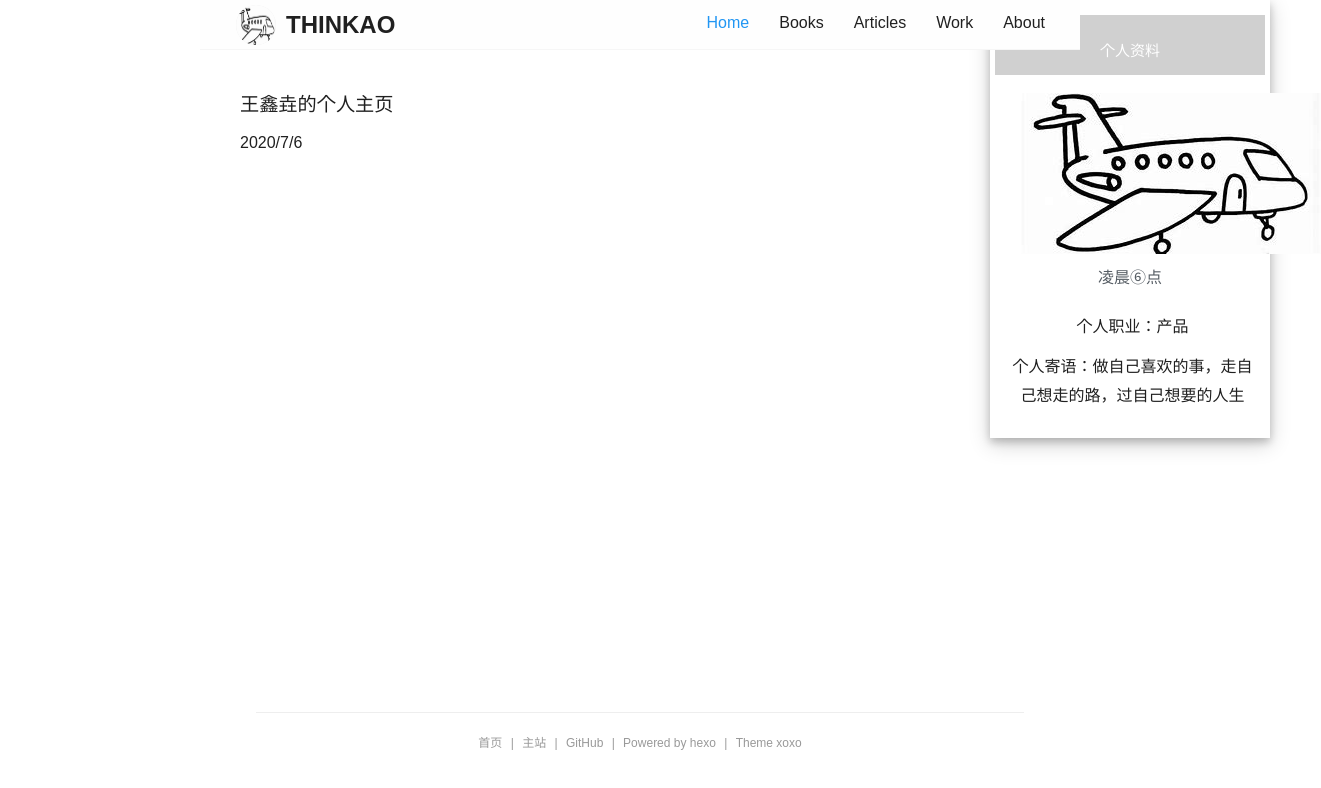
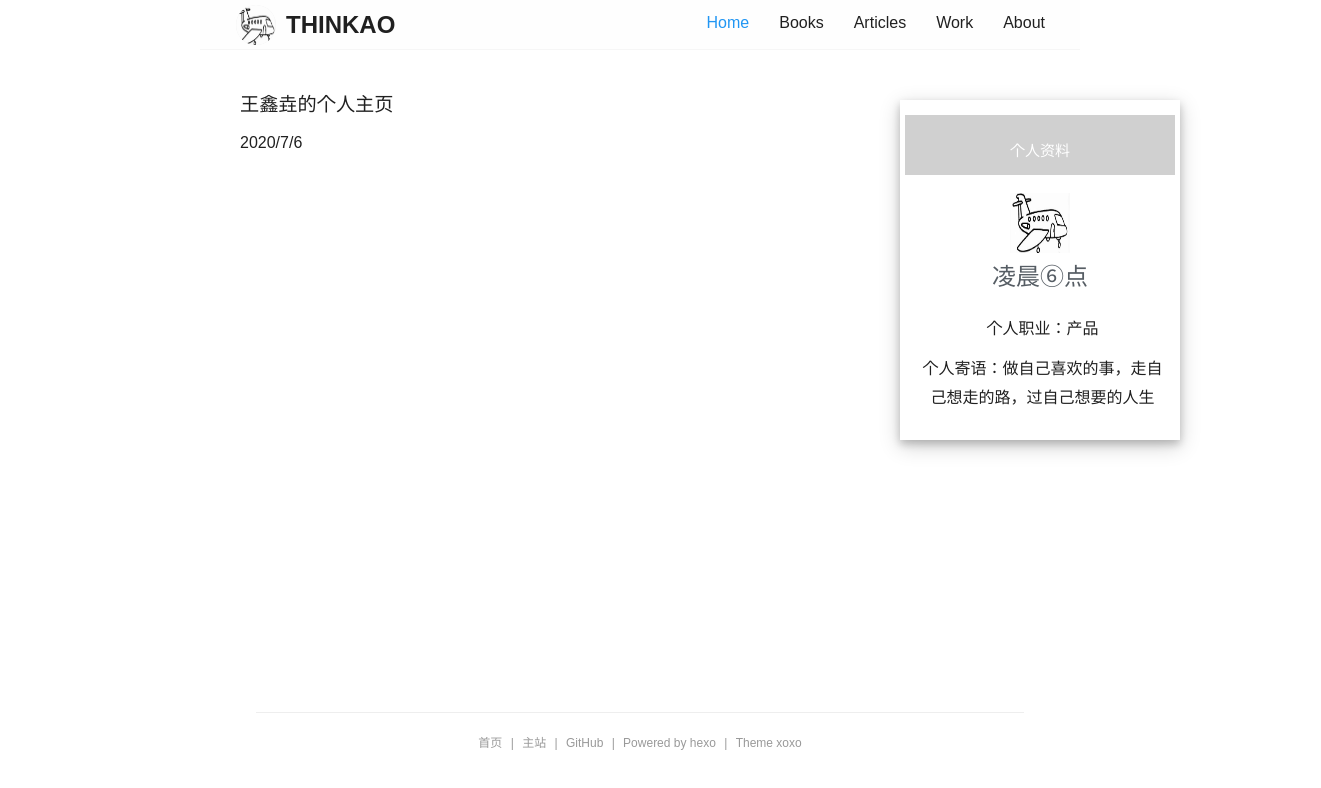
Before and after one commit to thinkao/thinkao.github.io, a plain HTML site: page index.html in a window 1280 px wide. Shown: the whole page, 1321 px wide, since content can reach past the window. Drawn offline with nearby package versions, Linux system fonts and the light colour scheme; some packages are replaced by stand-ins of ours; a script that the page names is missing.

Commit message:
Site updated: 2020-07-06 21:04:40

```diff
--- a/index.html
+++ b/index.html
@@ -44,9 +44,9 @@
             </div>
             <div class="bodyBox">
                 <a class="pure-menu-heading" href="/">
-                    <img class="avatar" src="logo.png">
+                    <img class="avatar" style="width: 60px;height: 60px" src="logo.png">
                     <br/>
-                    <span class="title">凌晨⑥点</span>
+                    <span class="title" style="font-weight:bolder;font-family: 楷体;font-size: 24px ">凌晨⑥点</span>
                 </a>
                 <p>个人职业：产品</p>
                 <p>个人寄语：做自己喜欢的事，走自己想走的路，过自己想要的人生</p>
@@ -267,7 +267,7 @@
         width: 280px;
         box-shadow: 0 4px 8px 0 rgba(0, 0, 0, 0.2), 0 6px 20px 0 rgba(0, 0, 0, 0.19);
         text-align: center;
-        margin-right: 10px;
+        margin: 100px;
         float: right;
         padding: 5px;
         padding-top: 15px;
```
